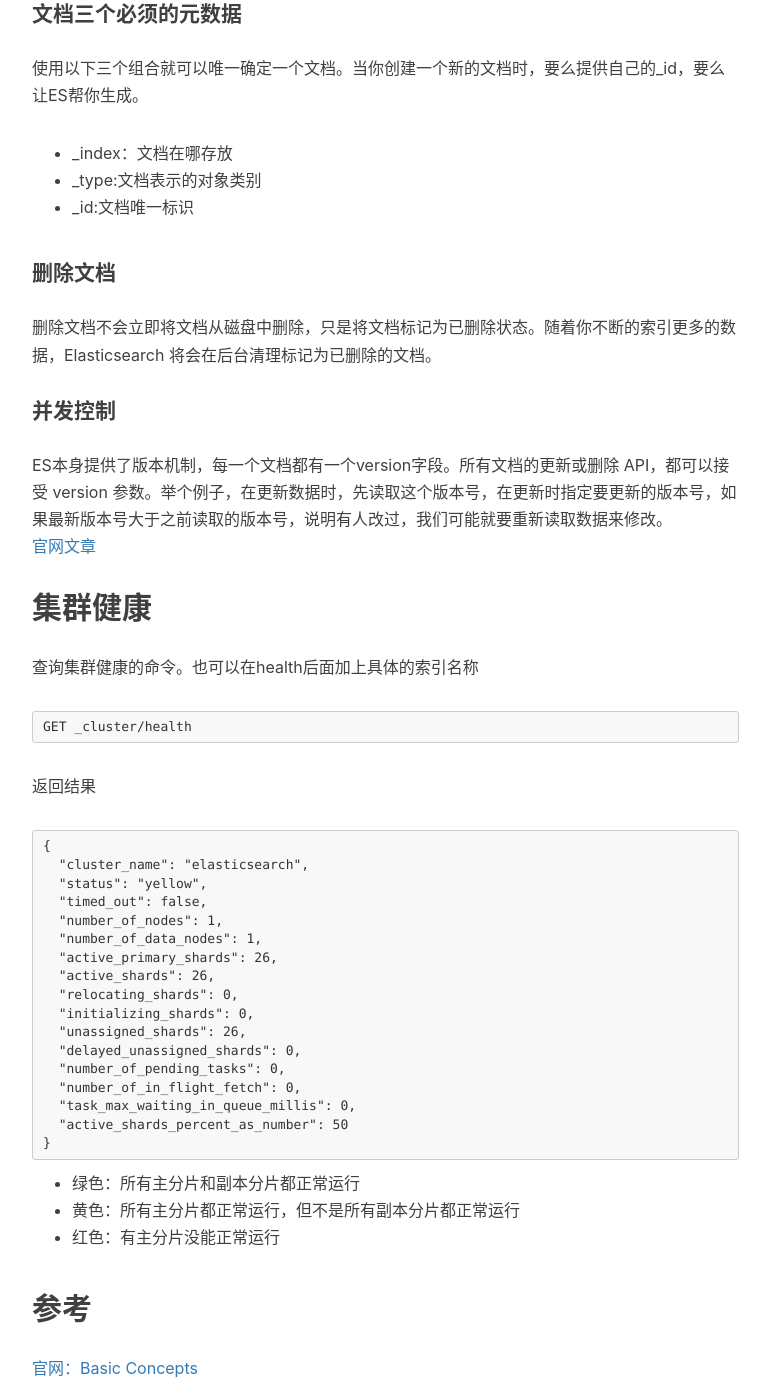
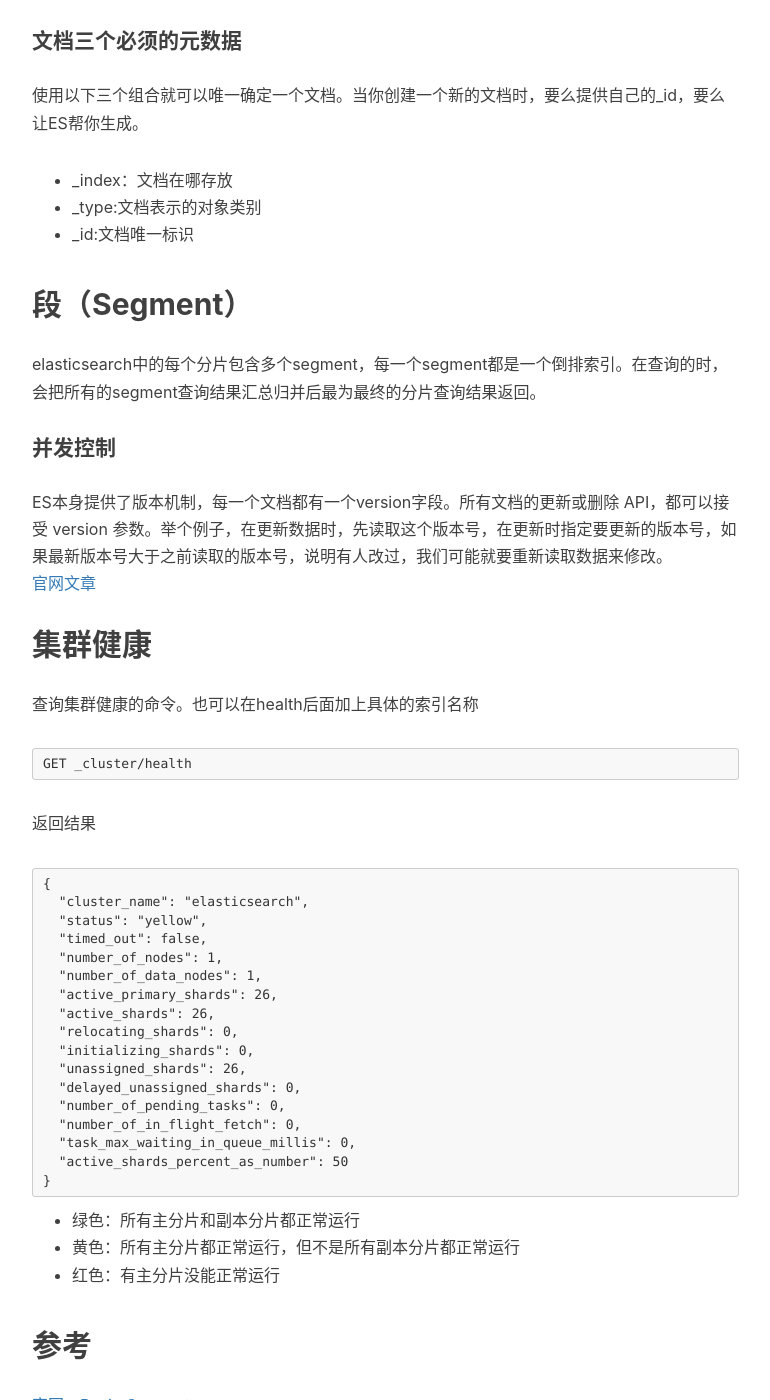
Before and after one commit to kanonjz/kanonjz.github.io, a Jekyll site: the page built from _posts/2018-03-09-understanding-of-es.md, in a window 1280 px wide and 1400 px high, scrolled down 2251 px. Shown: the whole window, without its empty margins (233-1003 px from the left). Built offline with Jekyll 4.4.1, drawn with Linux system fonts in a browser that asks for light colours; nearby versions of some CDN libraries; comment, search, counter and statistics services are not loaded; some of the changed text lies outside the part shown.

Commit message:
Update 2018-03-09-understanding-of-es.md

```diff
--- a/_posts/2018-03-09-understanding-of-es.md
+++ b/_posts/2018-03-09-understanding-of-es.md
@@ -24,7 +24,7 @@
 每一个节点也通过名字来唯一标识，默认情况下节点在启动时会被分配一个随机的标识。
 
 ## 分片（shard）
-- 当一个index过大，或者基于性能、容灾的考虑时，就需要将index划分成多个分片（shard）
+- 当一个index过大，或者基于性能、容灾的考虑时，就需要将index划分成多个分片（shard），并分发到多个机器上
 - 一个分片就是一个Lucene的实例，它本身就是一个完整的搜索引擎
 - 分片是数据的容器，文档保存在分片内，分片又被分配到集群内的各个节点里。
 - 技术上来说，一个主分片最大能够存储 Integer.MAX_VALUE - 128 个文档。
@@ -57,8 +57,8 @@
 - _type:文档表示的对象类别
 - _id:文档唯一标识
 
-#### 删除文档
-删除文档不会立即将文档从磁盘中删除，只是将文档标记为已删除状态。随着你不断的索引更多的数据，Elasticsearch 将会在后台清理标记为已删除的文档。
+## 段（Segment）
+elasticsearch中的每个分片包含多个segment，每一个segment都是一个倒排索引。在查询的时，会把所有的segment查询结果汇总归并后最为最终的分片查询结果返回。
 
 #### 并发控制
 ES本身提供了版本机制，每一个文档都有一个version字段。所有文档的更新或删除 API，都可以接受 version 参数。举个例子，在更新数据时，先读取这个版本号，在更新时指定要更新的版本号，如果最新版本号大于之前读取的版本号，说明有人改过，我们可能就要重新读取数据来修改。
@@ -95,4 +95,5 @@
 
 ## 参考
 [官网：Basic Concepts](https://www.elastic.co/guide/en/elasticsearch/reference/current/_basic_concepts.html)
+[Elasticsearch学习总结--原理篇](http://www.shaheng.me/blog/2015/06/elasticsearch--.html)
 <br><br><br><br>
```
